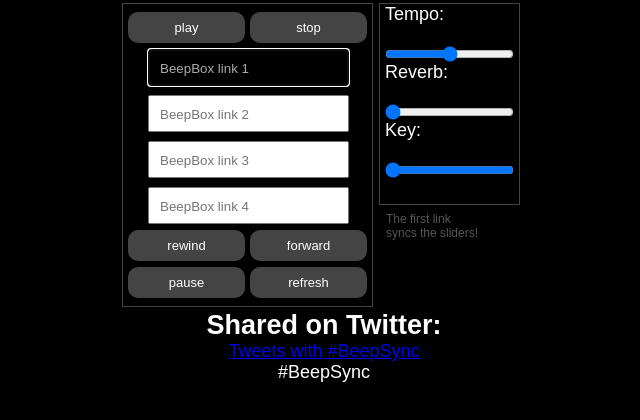
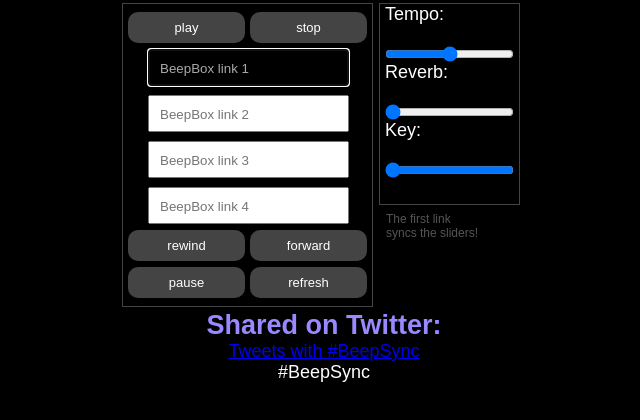
Before and after one commit to Shadetrap/beepsync, a plain HTML site: page index.html in a window 1280 px wide. Shown: the part 84-504 px from the top of the page, without its empty margins (316-956 px from the left). Drawn offline with nearby package versions, Linux system fonts and the light colour scheme; a script that the page names is missing.

Commit message:
Update style.css

```diff
--- a/css/style.css
+++ b/css/style.css
@@ -55,3 +55,4 @@
 clear:both;
 }
 h1{color:#9988ff;}
+h2{color:#9988ff;}
```
